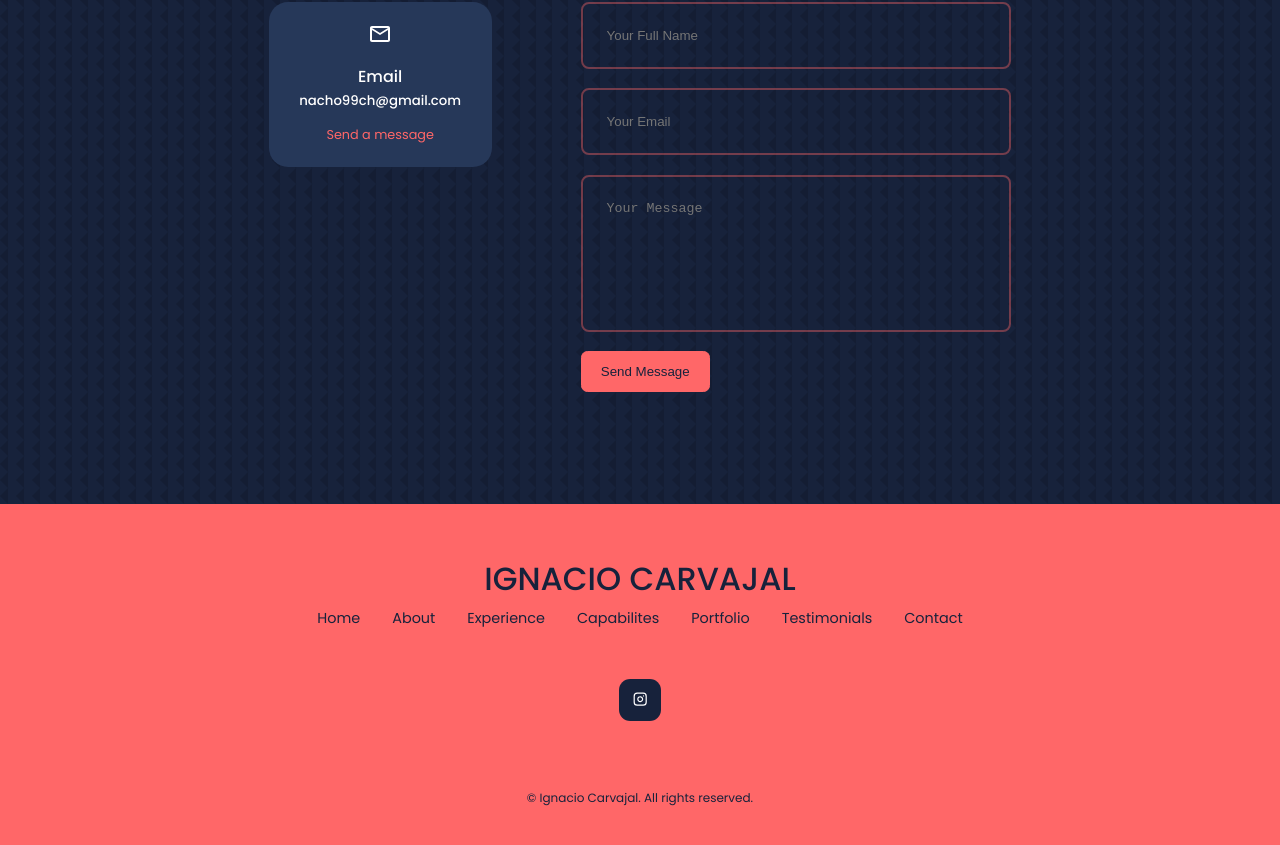
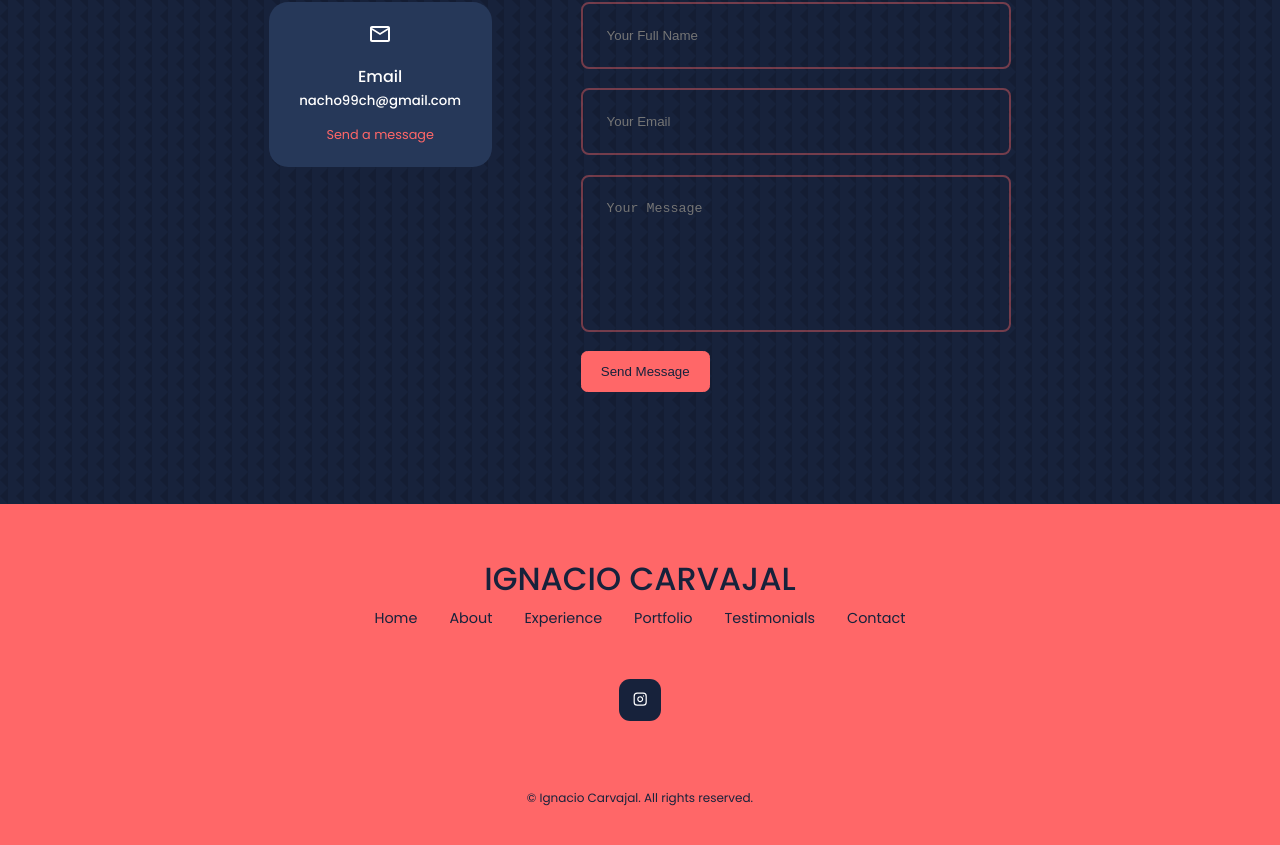
Before and after one commit to NachoCarher/portfolio, a React (Create React App) app: page / in a window 1280 px wide. Shown: the part 4296-5141 px from the top of the page. Built offline with nearby package versions, Linux system fonts and the light colour scheme.

Commit message:
Se quita el enlace a Capabilities del Footer

```diff
--- a/src/components/footer/Footer.jsx
+++ b/src/components/footer/Footer.jsx
@@ -12,7 +12,7 @@ const Footer = () => {
         <li><a href="#">Home</a></li>
         <li><a href="#about">About</a></li>
         <li><a href="#experience">Experience</a></li>
-        <li><a href="#capabilities">Capabilites</a></li>
+        {/*<li><a href="#capabilities">Capabilites</a></li>*/}
         <li><a href="#portfolio">Portfolio</a></li>
         <li><a href="#testimonials">Testimonials</a></li>
         <li><a href="#contact">Contact</a></li>
```
